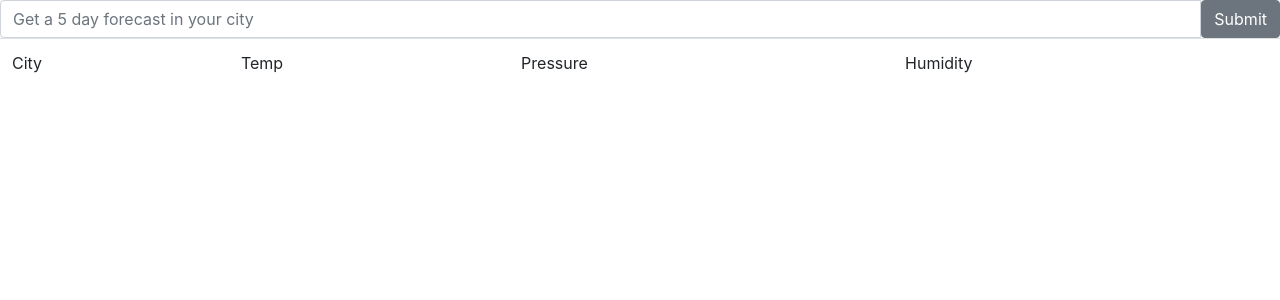
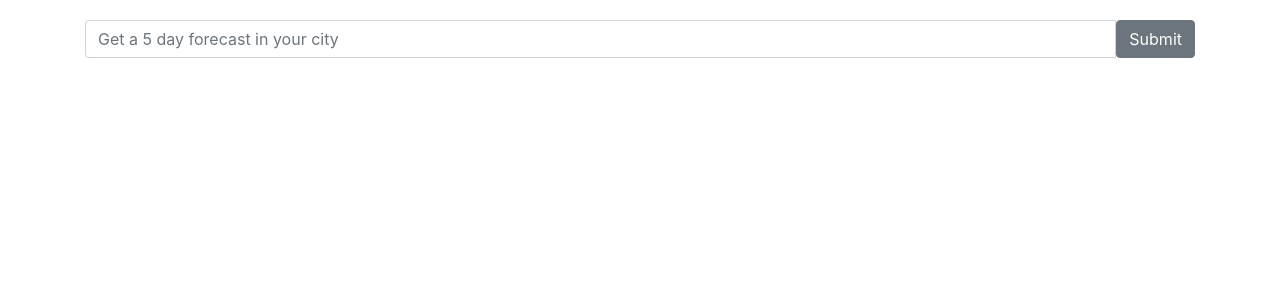
Before and after one commit to royboy5/react-redux-weather, a React (Create React App) app: page / in a window 1280 px wide. Shown: the top 300 px of the page. Built offline with nearby package versions, Linux system fonts and the light colour scheme.

Commit message:
added styles

```diff
--- a/src/components/chart.js
+++ b/src/components/chart.js
@@ -1,19 +1,28 @@
 import _ from 'lodash'
 import React from 'react'
 import { Sparklines, SparklinesLine, SparklinesReferenceLine } from 'react-sparklines'
+import styled from 'styled-components'
+
+const Div = styled.div`
+  > svg {
+    height: 150px;
+  }
+`
 
 function average (data) {
   return _.round(_.sum(data)/data.length)
 }
 
-export default (props) => {
+const Chart = (props) => {
   return (
-    <div>
+    <Div>
       <Sparklines height={120} width={180} data={props.data}>
         <SparklinesLine color={props.color} />
         <SparklinesReferenceLine type="avg" />
       </Sparklines>
-      <div>{average(props.data)}</div>
-    </div>
+      <div>{average(props.data)} {props.units}</div>
+    </Div>
   )
 }
+
+export default Chart
--- a/src/containers/App.js
+++ b/src/containers/App.js
@@ -11,7 +11,7 @@ class App extends Component {
   render () {
     return (
       <BrowserRouter>
-        <div className="App">
+        <div className="App container">
           <Searchbar />
           <WeatherList />
         </div>
--- a/src/containers/Searchbar.js
+++ b/src/containers/Searchbar.js
@@ -1,8 +1,13 @@
 import React, { Component } from 'react'
 import { connect } from 'react-redux'
 import { bindActionCreators } from 'redux'
+import styled from 'styled-components'
 
 import { fetchWeather } from '../actions'
+
+const Form = styled.form`
+  margin: 20px 0px;
+`
 
 class SearchBar extends Component {
   constructor(props) {
@@ -24,7 +29,7 @@ class SearchBar extends Component {
 
   render () {
     return (
-      <form
+      <Form
         className="input-group"
         onSubmit={(e) => this.onFormSubmit(e)}>
         <input
@@ -36,7 +41,7 @@ class SearchBar extends Component {
         <span className="input-group-btn">
           <button type="submit" className="btn btn-secondary">Submit</button>
         </span>
-      </form>
+      </Form>
     )
   }
 }
--- a/src/containers/WeatherList.js
+++ b/src/containers/WeatherList.js
@@ -1,22 +1,29 @@
 import React, { Component } from 'react'
 import { connect } from 'react-redux'
+import styled from 'styled-components'
 
 import Chart from '../components/chart'
+
+const TD = styled.td`
+  vertical-align: middle!important;
+  text-align: center!important;
+`
+
+const TH = TD.extend
 
 class WeatherList extends Component {
   renderWeather(cityData) {
     const name = cityData.city.name
-    const temps = cityData.list.map(weather => weather.main.temp)
+    const temps = (cityData.list.map(weather => weather.main.temp)).map(temp => temp * 9/5 - 459.67)
     const pressure = cityData.list.map(weather => weather.main.pressure)
     const humidity = cityData.list.map(weather => weather.main.humidity)
 
     return (
       <tr key={name}>
-        <td>{name}</td>
-        <td><Chart data={temps} color="blue" /></td>
-        <td><Chart data={pressure} color="red" /></td>
-        <td><Chart data={humidity} color="green" /></td>
-
+        <TD>{name}</TD>
+        <TD><Chart data={temps} color="blue" units="F" /></TD>
+        <TD><Chart data={pressure} color="red" units="hPa" /></TD>
+        <TD><Chart data={humidity} color="green" units="%" /></TD>
       </tr>
     )
   }
@@ -25,10 +32,10 @@ class WeatherList extends Component {
       <table className="table table-hover">
         <thead>
           <tr>
-            <td>City</td>
-            <td>Temp</td>
-            <td>Pressure</td>
-            <td>Humidity</td>
+            <TH>City</TH>
+            <TH>Temp</TH>
+            <TH>Pressure</TH>
+            <TH>Humidity</TH>
           </tr>
         </thead>
         <tbody>
```
